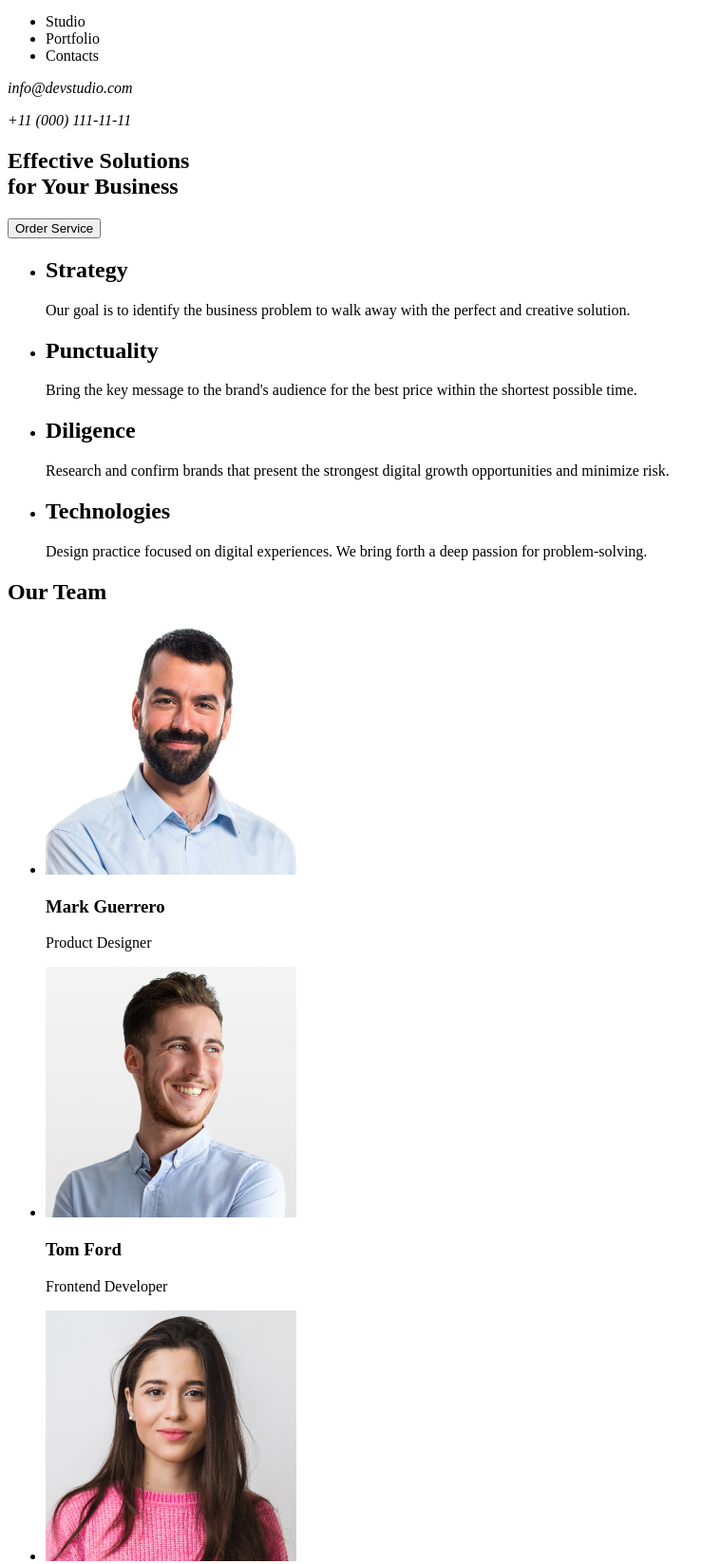
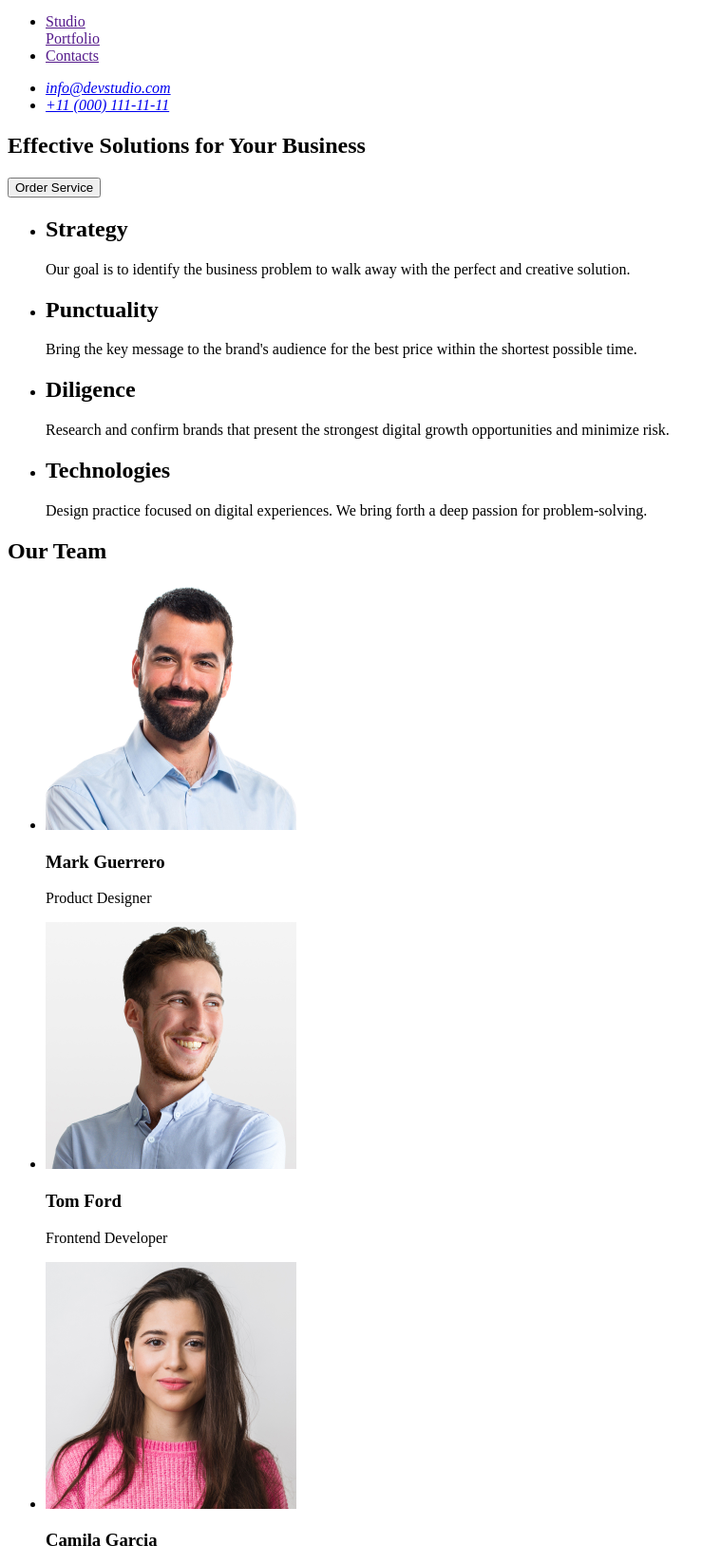
Before and after one commit to EugenioProkopenko/goit-markup-hw-01, a plain HTML site: page index.html in a window 1280 px wide. Shown: the part 28-1675 px from the top of the page at 95% size, without its empty margins (0-759 px from the left). Drawn offline with Linux system fonts and the light colour scheme.

Commit message:
add markup

```diff
--- a/index.html
+++ b/index.html
@@ -8,24 +8,34 @@
   <body>
     <header>
       <nav>
-        <a href="index.html">WebStudio</a>
+        <a href="./index.html">WebStudio</a>
 
         <ul>
-          <li>Studio</li>
-          <li>Portfolio</li>
-          <li>Contacts</li>
+          <li>
+            <a href="">Studio</a>
+            </li>
+          <a href="">Portfolio</a>
+        </li>
+          <li>
+            <a href="">Contacts</a>
+          </li>
         </ul>
       </nav>
       <address>
-        <p>info@devstudio.com</p>
-        <p>+11 (000) 111-11-11</p>
+        <ul>
+          <li>
+            <a href="mailto:info@devstudio.com">info@devstudio.com</a>
+          </li>
+          <li>
+            <a href="tel:+110001111111">+11 (000) 111-11-11</a>
+          </li>
+        </ul>
       </address>
     </header>
     <main>
       <section>
         <h1>
-          Effective Solutions<br />
-          for Your Business
+          Effective Solutions for Your Business
         </h1>
         <button type="button">Order Service</button>
       </section>
@@ -74,43 +84,23 @@
 
         <ul>
           <li>
-            <img
-              src="./images/markguerrero.jpg"
-              alt="Mark Guerrero"
-              width="264"
-              height="264"
-            />
+            <img src="./images/markguerrero.jpg" alt="Mark Guerrero" width="264"/>
             <h3>Mark Guerrero</h3>
             <p>Product Designer</p>
           </li>
           <li>
-            <img
-              src="./images/tomford.jpg"
-              alt="Tom Ford"
-              width="264"
-              height="264"
-            />
+            <img src="./images/tomford.jpg" alt="Tom Ford" width="264"/>
             <h3>Tom Ford</h3>
             <p>Frontend Developer</p>
           </li>
           <li>
-            <img
-              src="./images/camilagarcia.jpg"
-              alt="Camila Garcia"
-              width="264"
-              height="264"
-            />
+            <img src="./images/camilagarcia.jpg" alt="Camila Garcia" width="264"/>
             <h3>Camila Garcia</h3>
             <p>Marketing</p>
           </li>
 
           <li>
-            <img
-              src="./images/danielwilson.jpg"
-              alt="Daniel Wilson"
-              width="264"
-              height="264"
-            />
+            <img src="./images/danielwilson.jpg" alt="Daniel Wilson" width="264"/>
             <h3>Daniel Wilson</h3>
             <p>UI Designer</p>
           </li>
@@ -118,7 +108,7 @@
       </section>
     </main>
     <footer>
-      <a href="index.html">WebStudio</a>
+      <a href="./index.html">WebStudio</a>
       <p>
         Increase the flow of customers and sales for your business with digital
         marketing & growth solutions.
```
